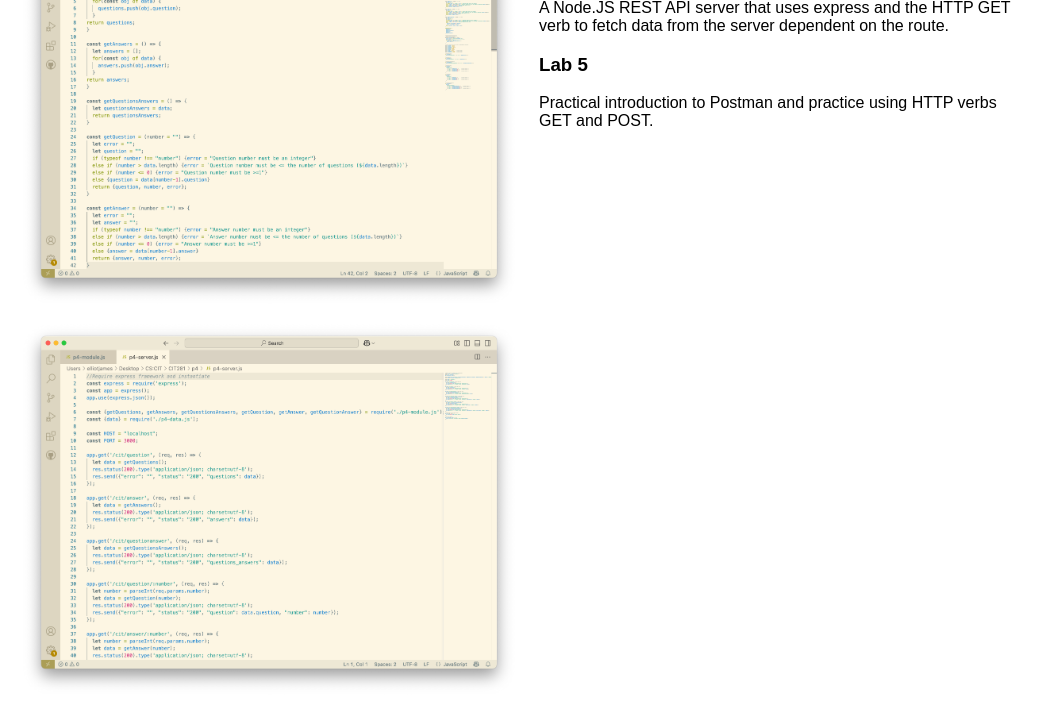
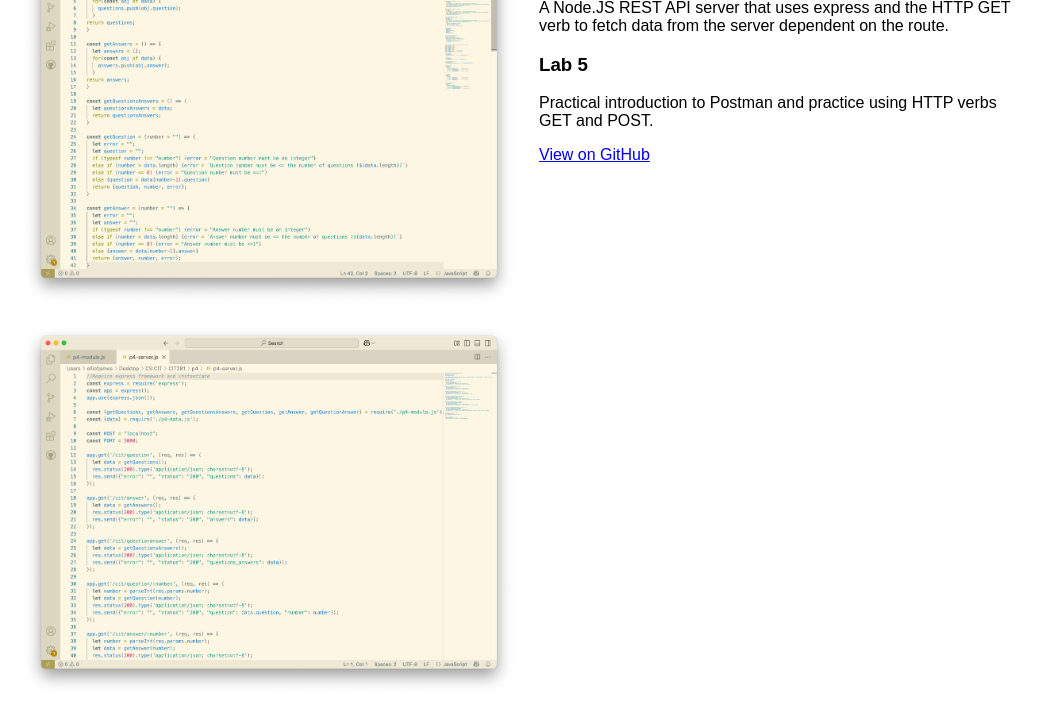
Before and after one commit to ElliotJams/ElliotJams.github.io, a plain HTML site: page p4.html in a window 1280 px wide. Shown: the part 830-1554 px from the top of the page, without its empty margins (121-1162 px from the left). Drawn offline with Linux system fonts and the light colour scheme.

Commit message:
Update p4.html

```diff
--- a/p4.html
+++ b/p4.html
@@ -30,6 +30,9 @@
                 <p>A Node.JS REST API server that uses express and the HTTP GET verb to fetch data from the server dependent on the route.</p>
                 <h3>Lab 5</h3>
                 <p>Practical introduction to Postman and practice using HTTP verbs GET and POST.</p>
+                <div class="button-container">
+                <a href="https://github.com/ElliotJams/cit281-p4" class="button">View on GitHub</a>
+                </div>
             </div>
         </div>
     </main>
```
